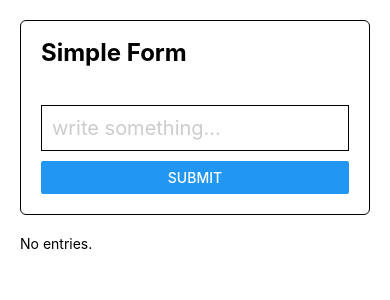
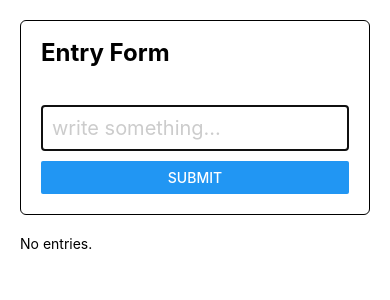
Before and after one commit to ezivnuska/iameric.me, a React Native app: screen /home in a window 390 px wide. Shown: the top 300 px of the page. Built offline with nearby package versions, Linux system fonts and the light colour scheme.

Commit message:
macked it

```diff
--- a/src/components/TextInputForm.js
+++ b/src/components/EntryForm.js
@@ -1,4 +1,4 @@
-import React, { useState } from 'react'
+import React, { useEffect, useRef, useState } from 'react'
 import {
     Button,
     StyleSheet,
@@ -7,10 +7,10 @@ import {
     View,
 } from 'react-native'
 
-const TextInputForm = ({ onSubmit }) => {
+const EntryForm = ({ onSubmit }) => {
 
-    // we will set this as a reference to the textfield below
-    let textfield
+    // setting this to use as a reference to textfield
+    let input = useRef()
 
     const [inputValue, setInputValue] = useState('')
 
@@ -19,12 +19,9 @@ const TextInputForm = ({ onSubmit }) => {
         if (!inputValue.length) return alert('Field cannot be blank.')
 
         onSubmit(inputValue)
-
         setInputValue('')
-        textfield.focus()
 
         // example of axios request
-
         // axios.post('/api/data', { value: inputValue }, (req, res) => {
         //     console.log(res.data)
         // })
@@ -33,17 +30,22 @@ const TextInputForm = ({ onSubmit }) => {
     return (
         <View style={styles.container}>
 
-            <Text style={styles.header}>Simple Form</Text>
+            <Text style={styles.header}>Entry Form</Text>
 
             <Text style={styles.display}>{inputValue}</Text>
 
             <TextInput
                 style={styles.input}
-                ref={ref => textfield = ref}
+                ref={input}
                 onChangeText={value => setInputValue(value)}
                 placeholder='write something...'
                 placeholderTextColor='#ccc'
                 value={inputValue}
+                autoFocus
+                onBlur={() => input.current.focus()}
+                onKeyPress={({ nativeEvent }) => {
+                    if (nativeEvent.key === 'Enter') submitForm()
+                }}
             />
 
             <Button
@@ -55,7 +57,7 @@ const TextInputForm = ({ onSubmit }) => {
     )
 }
 
-export default TextInputForm
+export default EntryForm
 
 const styles = StyleSheet.create({
     container: {
--- a/src/components/EntryModule.js
+++ b/src/components/EntryModule.js
@@ -5,7 +5,7 @@ import {
     View,
 } from 'react-native'
 import {
-    TextInputForm,
+    EntryForm,
     EntryList,
 } from '.'
 
@@ -40,7 +40,7 @@ const EntryModule = () => {
     return (
         <View style={styles.container}>
 
-            <TextInputForm
+            <EntryForm
                 onSubmit={onSubmit}
             />
 
--- a/src/components/index.js
+++ b/src/components/index.js
@@ -1,11 +1,11 @@
 import Entry from './Entry'
 import EntryList from './EntryList'
 import EntryModule from './EntryModule'
-import TextInputForm from './TextInputForm'
+import EntryForm from './EntryForm'
 
 export {
     Entry,
     EntryList,
     EntryModule,
-    TextInputForm,
+    EntryForm,
 }
```
